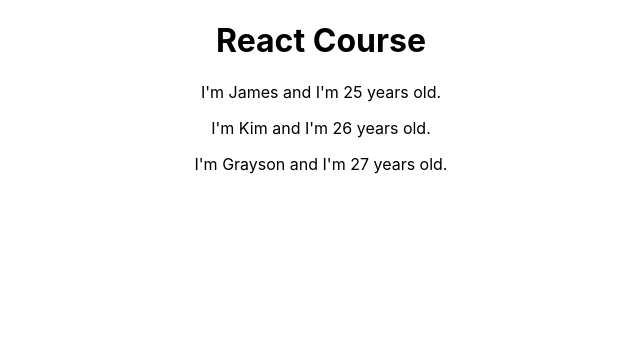
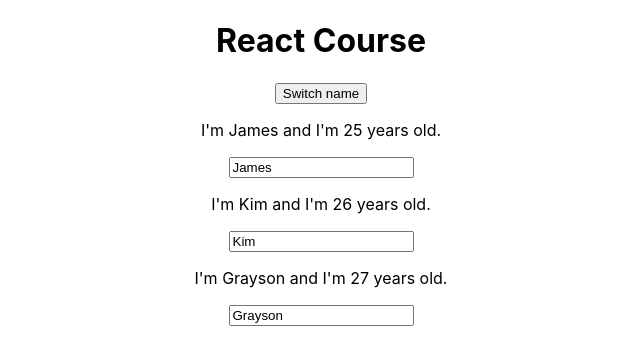
Before and after one commit to ericcchiu/react-course, a React (Create React App) app in the folder lectures/: page / in a window 1280 px wide. Shown: the top 364 px of the page, without its empty margins (319-959 px from the left). Built offline with nearby package versions, Linux system fonts and the light colour scheme.

Commit message:
(feat) Add switchNameHandler and changedNameHandler to app and person component.

```diff
--- a/lectures/src/App.jsx
+++ b/lectures/src/App.jsx
@@ -3,13 +3,67 @@ import './App.css';
 import Person from './components/Person.jsx';
 
 class App extends Component {
+
+  // constructor(props) {
+  //   super(props);
+  //   this.state = {
+  //     persons: [
+  //       { name: 'James', age: 25 },
+  //       { name: 'Kim', age: 26 },
+  //       { name: 'Grayson', age: 27 }
+  //     ]
+  //   }
+  // }
+
+  state = {
+    persons: [
+            { name: 'James', age: 25 },
+            { name: 'Kim', age: 26 },
+            { name: 'Grayson', age: 27 }
+    ],
+    otherState: 'Some other state'
+  }
+
+  switchNameHandler = (newName) => {
+    console.log('Switch name button was clicked');
+    this.setState({
+      persons: [
+        { name: newName, age: 25 },
+        { name: 'Kim', age: 26 },
+        { name: 'Grayson', age: 27 }
+      ]
+    });
+  }
+
+  nameChangedHandler = (event) => {
+    this.setState({
+      persons: [
+        { name: 'Max', age: 25 },
+        { name: event.target.value, age: 26 },
+        { name: 'Jack', age: 27 }
+      ]
+    })
+  }
+
   render() {
     return (
       <div className="App">
         <h1>React Course</h1>
-        <Person name='James' age='25' />
-        <Person name='Kim' age='26' />
-        <Person name='Grayson' age='27' />
+        <button
+          onClick={() => this.switchNameHandler('Max')}>Switch name</button>
+        <Person
+          name={this.state.persons[0].name}
+          age={this.state.persons[0].age}
+          click={this.switchNameHandler.bind(this,'Max!!!')}
+        />
+        <Person
+          name={this.state.persons[1].name}
+          age={this.state.persons[1].age}
+          changed={this.nameChangedHandler}
+        />
+        <Person
+          name={this.state.persons[2].name}
+          age={this.state.persons[2].age} />
       </div>
     );
   }
--- a/lectures/src/components/Person.jsx
+++ b/lectures/src/components/Person.jsx
@@ -3,7 +3,12 @@ import React from 'react';
 const person = (props) => {
   return (
     <div>
-      <p>I'm {props.name} and I'm {props.age} years old.</p>
+      <p onClick={props.click}>I'm {props.name} and I'm {props.age} years old.</p>
+      <input
+        type='text'
+        onChange={props.changed}
+        value={props.name}
+      />
     </div>
   );
 }
```
